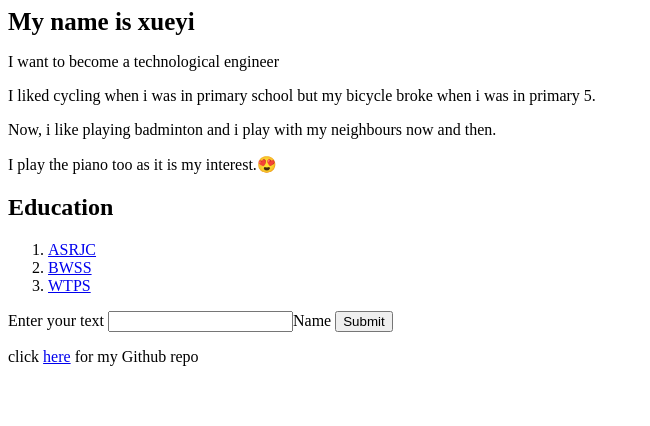
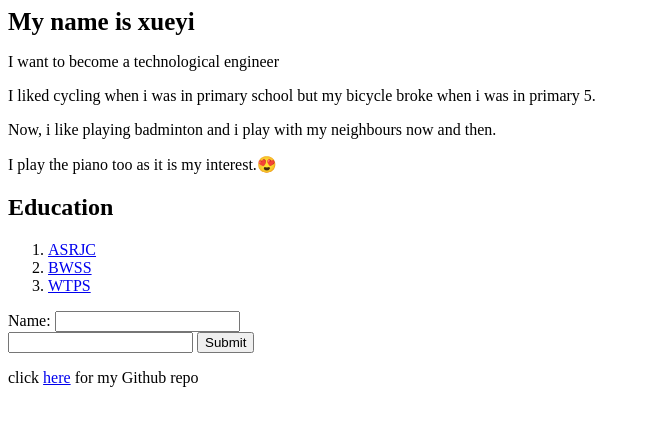
Before and after one commit to LaiXueYi/folio, a plain HTML site: page index.html in a window 1280 px wide. Shown: the whole page, without its empty margins (0-650 px from the left). Drawn offline with Linux system fonts and the light colour scheme.

Commit message:
Update index.html

```diff
--- a/index.html
+++ b/index.html
@@ -16,9 +16,15 @@
     <li><a href="https://wellingtonpri.moe.edu.sg/">WTPS<a/></li>
   </ol>
   <form>
-     <label for="text">Enter your text</label>
-     <input type="text">Name</label>
+    <div>
+     <label for="Name">Name:</label>
+     <input type="Name"></label>
+    </div>
+    <div>
+      <label for="email"Email:</label>
+      <input type="email"></label>
     <button type="submit">Submit</button>
+  </div>
     </form>
   <p>click <a href="https://github.com/LaiXueYi/folio">here</a> for my Github repo</p>
   </body>
```
